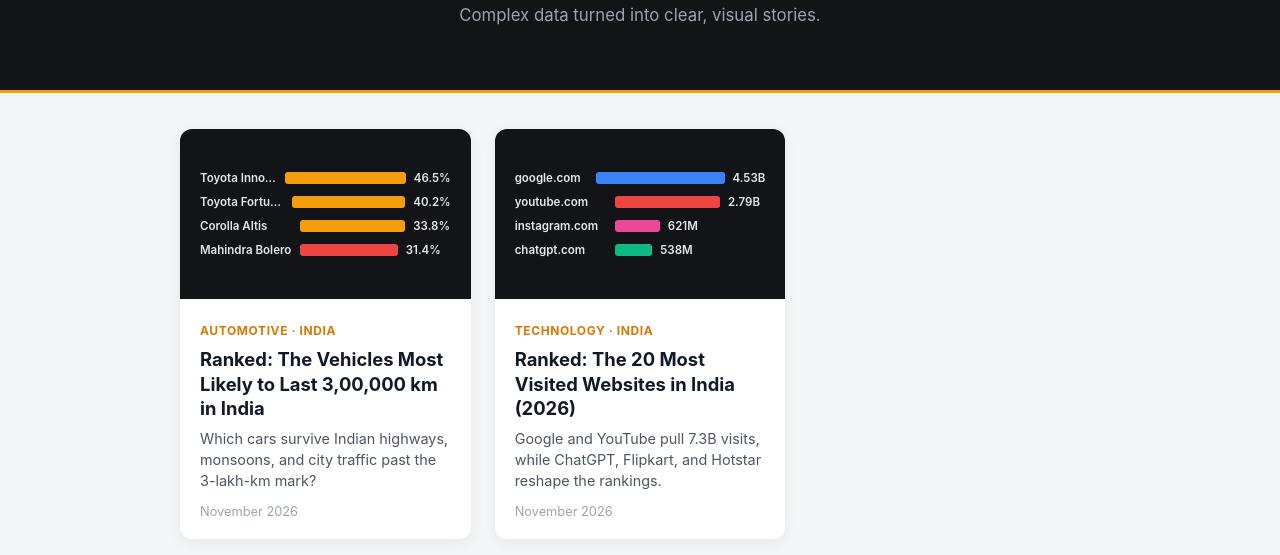
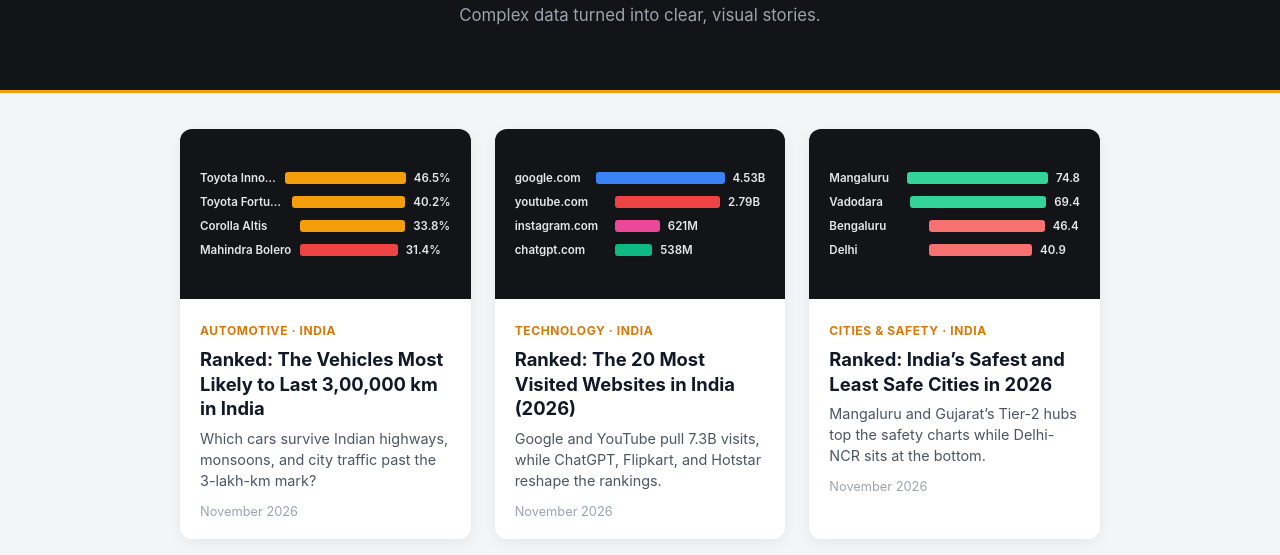
Before and after one commit to data-wise-iykyk/data-wise-blog, a plain HTML site: page index.html in a window 1280 px wide. Shown: the part 93-648 px from the top of the page. Drawn offline with Linux system fonts and the light colour scheme.

Commit message:
Update index.html - article 3

```diff
--- a/index.html
+++ b/index.html
@@ -62,6 +62,21 @@
         <div class="date">November 2026</div>
       </div>
     </a>
+    <!-- ARTICLE 3 -->
+    <a class="card" href="safest_cities_india_2026.html">
+      <div class="thumb">
+        <div class="bar-row"><span class="bar-label">Mangaluru</span><div class="bar" style="width: 75%; background: #34d399;"></div><span>74.8</span></div>
+        <div class="bar-row"><span class="bar-label">Vadodara</span><div class="bar" style="width: 69%; background: #34d399;"></div><span>69.4</span></div>
+        <div class="bar-row"><span class="bar-label">Bengaluru</span><div class="bar" style="width: 46%; background: #f87171;"></div><span>46.4</span></div>
+        <div class="bar-row"><span class="bar-label">Delhi</span><div class="bar" style="width: 41%; background: #f87171;"></div><span>40.9</span></div>
+      </div>
+      <div class="card-body">
+        <span class="tag">Cities &amp; Safety · India</span>
+        <h2>Ranked: India’s Safest and Least Safe Cities in 2026</h2>
+        <p>Mangaluru and Gujarat’s Tier-2 hubs top the safety charts while Delhi-NCR sits at the bottom.</p>
+        <div class="date">November 2026</div>
+      </div>
+    </a>
   </main>
 </body>
 </html>
```
